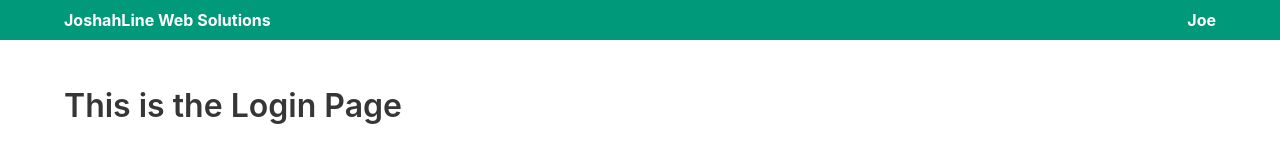
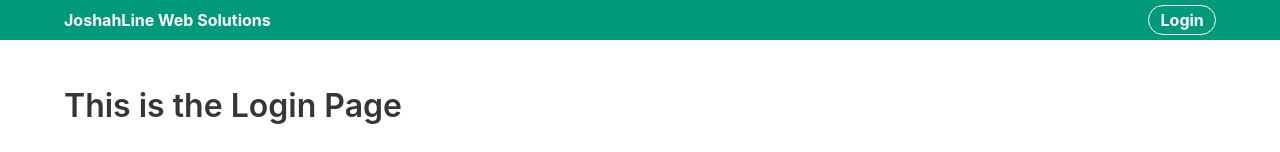
Before and after one commit to joshah-moors/jwt-frontend-react, a React (Create React App) app: page /login in a window 1280 px wide. Shown: the top 152 px of the page. Built offline with nearby package versions, Linux system fonts and the light colour scheme.

Commit message:
Connected class to redux store

```diff
--- a/src/components/banner.js
+++ b/src/components/banner.js
@@ -8,22 +8,23 @@ const mapStateToProps = state => {
 }
 
 class Banner extends Component {
-  constructor(props) {
-    super(props);
+  //constructor(props) {
+  //  super(props);
   //  this.state = {
-  //    loggedIn: false,
-  //    user: 'Llenora',
+  //    //login: login,
+  //    //user: 'Llenora',
   //  }
-  }
+  //}
   render() {
+    const { login, user } = this.props;
     return (
       <div className="banner">
         <h2 className="banner-logo">JoshahLine Web Solutions</h2>
         <h2 className="banner-text">
-        {!this.state.login?
+        {!login?
           <Link className="banner-link" to="/login">Login</Link>
         :
-          <label>{ this.state.user }</label>
+          <label>{ user }</label>
         }
         </h2>
       </div>
@@ -44,6 +45,6 @@ const BannerTwo = ({ login, user }) => (
   </div>
 )
 
-const ConnectedBanner = connect(mapStateToProps)(BannerTwo);
+const ConnectedBanner = connect(mapStateToProps)(Banner);
 
 export default ConnectedBanner;
--- a/src/redux/reducers/index.js
+++ b/src/redux/reducers/index.js
@@ -2,7 +2,7 @@ import { ADD_ARTICLE } from '../actions/types';
 
 const initialState = {
   articles: [],
-  login: true,
+  login: false,
   user: 'Joe',
 };
 
```
